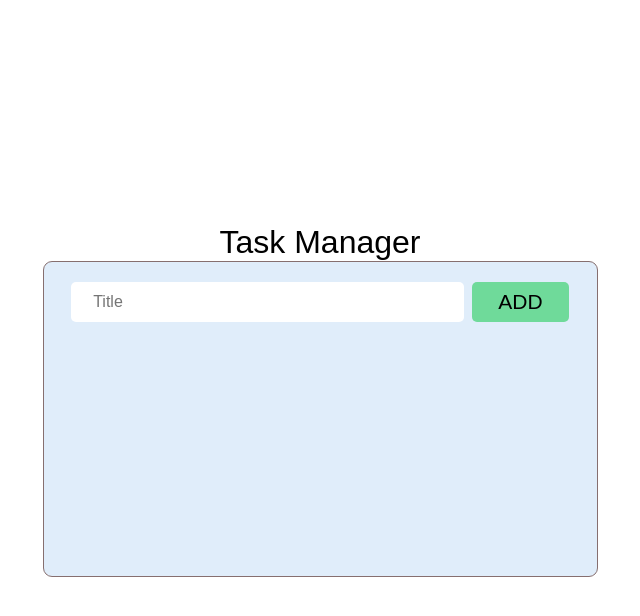
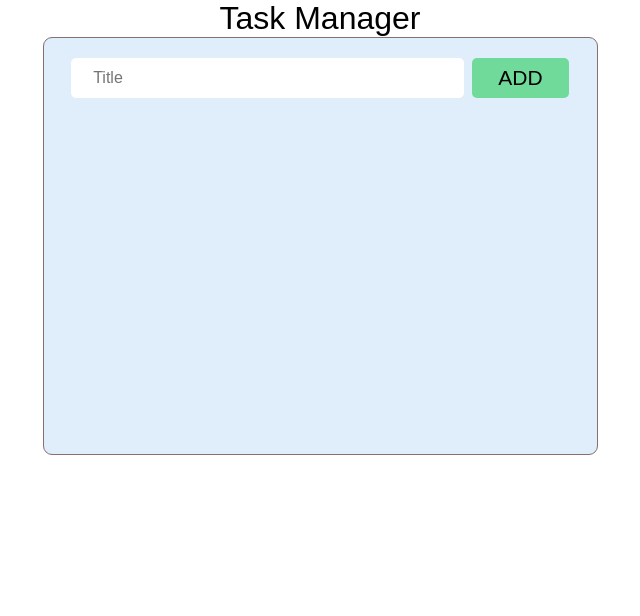
Before and after one commit to swrshho/FrontEnd-Mentorship-challenge-00, a plain HTML site: page index.html in a window 1280 px wide. Shown: the whole page, without its empty margins (320-960 px from the left). Drawn offline with Linux system fonts and the light colour scheme.

Commit message:
fixed layout overflow problem

```diff
--- a/assets/scss/_main.scss
+++ b/assets/scss/_main.scss
@@ -2,7 +2,7 @@
   width: 60%;
   max-width: 34.6875em;
   min-width: 18.75em;
-  min-height: 22.0625em;
+  height: 100%;
   display: flex;
   flex-direction: column;
   align-items: center;
@@ -16,7 +16,6 @@
   background-color: $lightBlue;
   border-radius: 9px;
   border: solid 1px $lightBrown;
-  height: 100%;
   width: 100%;
   display: flex;
   flex-direction: column;
@@ -55,12 +54,15 @@
 
 .tasks {
   list-style: none;
-  margin-top: 2.625em;
+  margin: 2.625em 0;
   width: 90%;
   display: flex;
   flex-direction: column;
-  justify-content: space-between;
-  height: 45%;
+  min-height: 17rem;
+
+  > :not(:last-child) {
+    margin-bottom: 0.5rem;
+  }
 }
 
 .single-task {
```
Also changed, not shown: dist/style.css, 1 other file.
